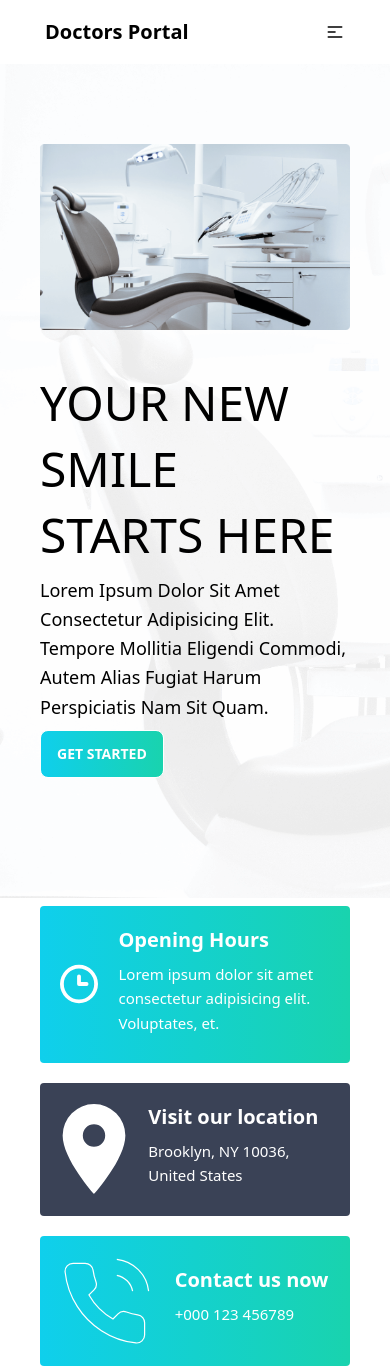
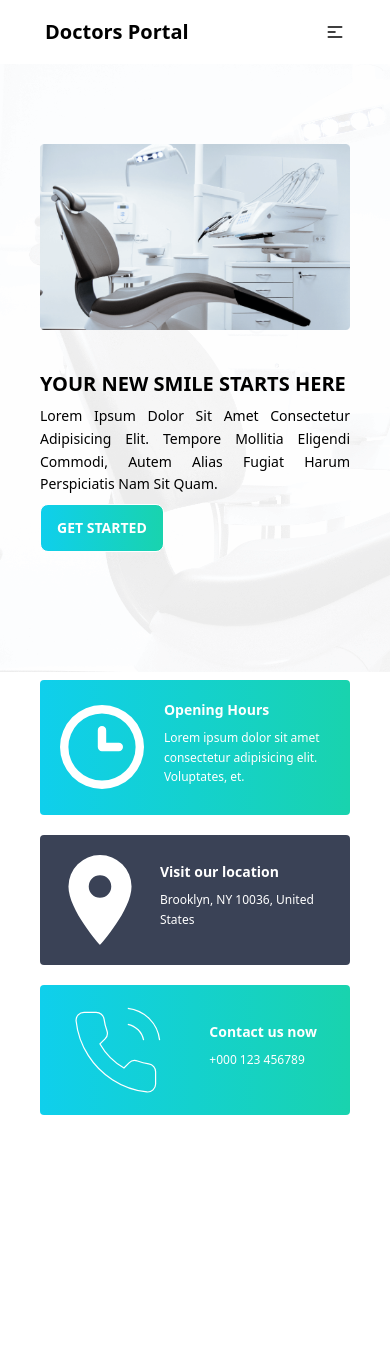
Before and after one commit to aytullahdev/doctorsportals, a React (Create React App) app: page / in a window 390 px wide. After the commit the page ends 1115 px from the top, so only its background shows below. Built offline with nearby package versions, Linux system fonts and the light colour scheme.

Commit message:
some extra responsive added for mobile versiion

```diff
--- a/src/Components/Header/Header.js
+++ b/src/Components/Header/Header.js
@@ -13,10 +13,10 @@ const Header = () => {
       >
         <div className="grid grid-cols-1 lg:grid-cols-2">
           <div className="order-2 lg:order-1 py-10">
-            <h1 className="text-5xl line- uppercase leading-snug">
+            <h1 className="text-xl font-semibold lg:text-5xl line- uppercase leading-snug">
               Your New Smile Starts Here
             </h1>
-            <p className="text-lg capitalize py-2 leading-relaxed">
+            <p className="text-sm text-justify lg:text-lg capitalize py-2 leading-relaxed">
               Lorem ipsum dolor sit amet consectetur adipisicing elit. Tempore
               mollitia eligendi commodi, autem alias fugiat harum perspiciatis
               nam sit quam.
@@ -33,11 +33,11 @@ const Header = () => {
       <div className="grid grid-cols-1 mt-2 lg:grid-cols-3 gap-5 mx-10">
         <div className="bg-gradient-to-l text-white from-secondary to-primary p-5 flex justify-around items-center rounded ">
           <div className="mr-5">
-            <img src={clockicon} className="w-[90px] h-[90px]" alt="" />
+            <img src={clockicon} className="w-[200px] h-[90px]" alt="" />
           </div>
           <div className="text-left ">
-            <h4 className="text-xl font-semibold ">Opening Hours</h4>
-            <p className="text-[15px] py-2 leading-relaxed">
+            <h4 className=" text-sm lg:text-xl font-semibold ">Opening Hours</h4>
+            <p className=" text-xs lg:text-[15px] py-2 leading-relaxed">
               Lorem ipsum dolor sit amet consectetur adipisicing elit.
               Voluptates, et.
             </p>
@@ -48,8 +48,8 @@ const Header = () => {
             <img src={locationicon} className="w-[90px] h-[90px]" alt="" />
           </div>
           <div className="text-left ">
-            <h4 className="text-xl font-semibold ">Visit our location</h4>
-            <p className="text-[15px] py-2 leading-relaxed">
+            <h4 className=" text-sm lg:text-xl font-semibold ">Visit our location</h4>
+            <p className=" text-xs lg:text-[15px] py-2 leading-relaxed">
               Brooklyn, NY 10036, United States
             </p>
           </div>
@@ -59,8 +59,8 @@ const Header = () => {
             <img src={phoneicon} className="w-[90px] h-[90px] " alt="" />
           </div>
           <div className="text-left ">
-            <h4 className="text-xl font-semibold ">Contact us now</h4>
-            <p className="text-[15px] py-2 leading-relaxed">+000 123 456789</p>
+            <h4 className=" text-sm lg:text-xl font-semibold ">Contact us now</h4>
+            <p className=" text-xs lg:text-[15px] py-2 leading-relaxed">+000 123 456789</p>
           </div>
         </div>
       </div>
```
